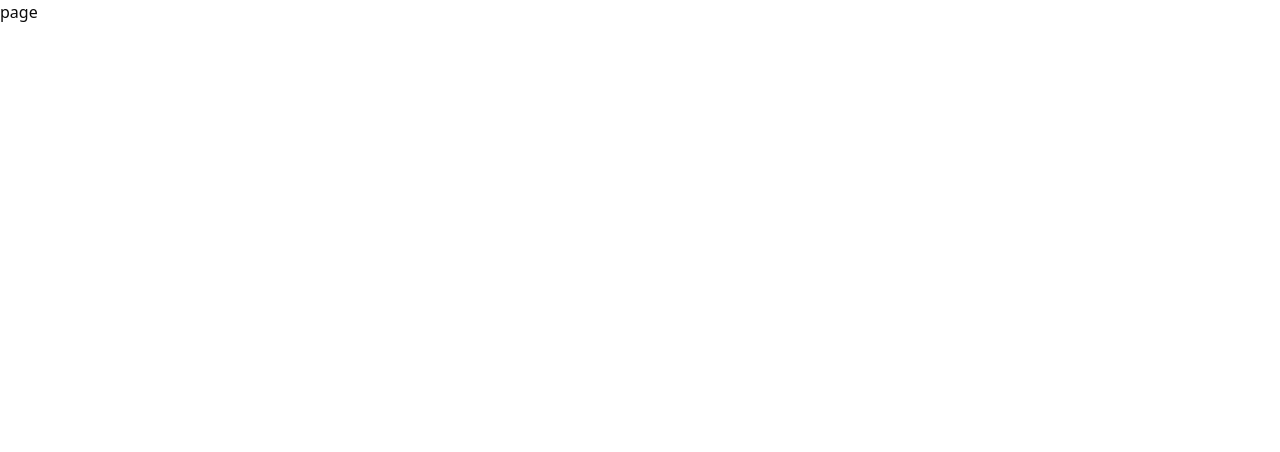
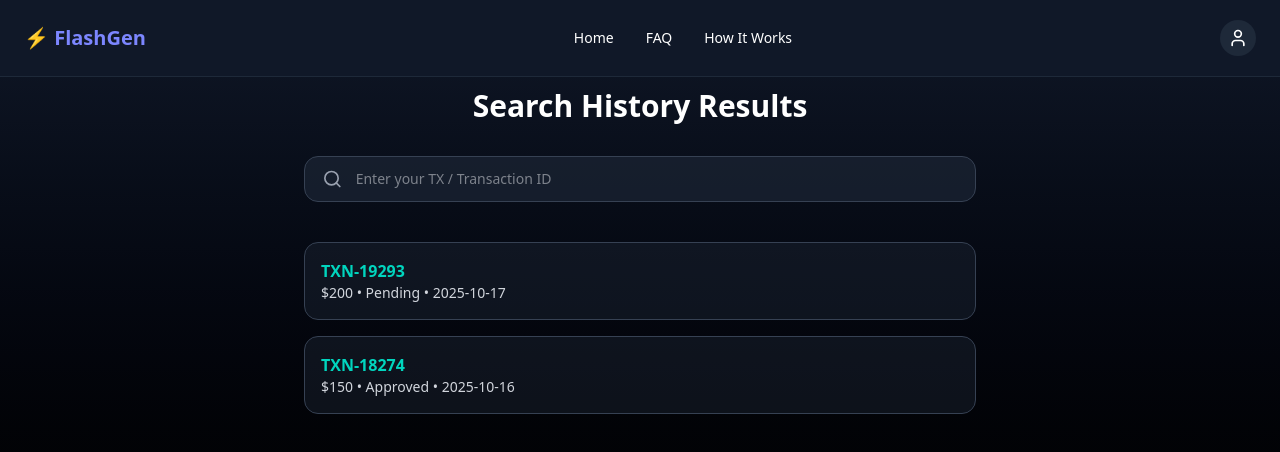
Before and after one commit to bishal312/FlashGenerator, a Next.js app: page /order-history in a window 1280 px wide. Shown: the top 452 px of the page. Built offline with nearby package versions, Linux system fonts and the light colour scheme.

Commit message:
Order History

```diff
--- a/app/order-history/page.tsx
+++ b/app/order-history/page.tsx
@@ -1,7 +1,13 @@
+import Navbar from "@/modules/Navbar/Navbar";
+import OrderHistory from "@/modules/OrderHistroy";
 import React from "react";
 
 const page = () => {
-  return <div>page</div>;
+  return (
+    <>
+      <Navbar />
+      <OrderHistory /></>
+  );
 };
 
 export default page;
--- /dev/null
+++ b/modules/OrderDetails.tsx
@@ -0,0 +1,51 @@
+"use client"
+import { X } from "lucide-react";
+
+interface Order {
+  id: string;
+  amount: string | number;
+  status: string;
+  date: string
+}
+
+interface OrderDetailsProps {
+  order: Order
+  onClose: () => void;
+}
+
+export default function OrderDetails({ order, onClose }:OrderDetailsProps) {
+  return (
+    <div className="fixed inset-0 bg-black/60 flex justify-center items-center z-50">
+      <div className="bg-gray-900 border border-gray-700 rounded-2xl p-6 w-[90%] sm:w-[50%] shadow-2xl">
+        <div className="flex justify-between items-center mb-4">
+          <h2 className="text-xl font-bold text-indigo-400">Order Details</h2>
+          <button onClick={onClose}>
+            <X className="text-gray-400 hover:text-white transition" />
+          </button>
+        </div>
+        <div className="space-y-3 text-gray-300 text-sm">
+          <p>
+            <span className="font-semibold text-white">Transaction ID:</span>{" "}
+            {order.id}
+          </p>
+          <p>
+            <span className="font-semibold text-white">Amount:</span>{" "}
+            {order.amount}
+          </p>
+          <p>
+            <span className="font-semibold text-white">Status:</span>{" "}
+            {order.status}
+          </p>
+          <p>
+            <span className="font-semibold text-white">Date:</span>{" "}
+            {order.date}
+          </p>
+          <p className="text-gray-400 italic">
+            “This transaction is verified through the FlashGen system. Please
+            ensure you entered the correct TX hash.”
+          </p>
+        </div>
+      </div>
+    </div>
+  )
+}
--- /dev/null
+++ b/modules/OrderHistroy.tsx
@@ -0,0 +1,68 @@
+"use client";
+import { Search } from "lucide-react";
+import { useState } from "react";
+import OrderDetails from "./OrderDetails";
+
+interface Order {
+  id: string;
+  amount: string | number;
+  status: string;
+  date: string;
+}
+
+export default function OrderHistory() {
+  const [query, setQuery] = useState<string>("");
+  const [selectedOrder, setSelectedOrder] = useState<Order | null>(null);
+
+  const orders = [
+    { id: "TXN-19293", amount: "$200", status: "Pending", date: "2025-10-17" },
+    { id: "TXN-18274", amount: "$150", status: "Approved", date: "2025-10-16" },
+  ];
+
+  const filtered = orders.filter((o) =>
+    o.id.toLowerCase().includes(query.toLowerCase())
+  );
+
+  return (
+    <div className="min-h-screen bg-gradient-to-b from-gray-900 to-black text-white px-6 sm:px-8 py-12">
+      <h1 className="text-2xl mt-10 sm:text-3xl font-bold text-center mb-8">
+        Search History Results
+      </h1>
+      {/*search bar*/}
+      <div className="max-w-2xl mx-auto mb-10">
+        <div className="flex items-center bg-gray-800/60 border border-gray-700 rounded-xl px-4 py-3">
+          <Search className="text-gray-400 w-6 h-5 mr-3" />
+          <input
+            type="text"
+            placeholder="Enter your TX / Transaction ID"
+            value={query}
+            onChange={(e) => setQuery(e.target.value)}
+            className="w-full bg-transparent focus:outline-none text-sm text-gray-200"
+          />
+        </div>
+      </div>
+      <div className="max-w-2xl mx-auto space-y-4">
+        {filtered.length > 0 ? (
+          filtered.map((order) => (
+            <button key={order.id}
+              onClick={() => setSelectedOrder(order)} className="w-full text-left bg-gray-800/40 hover:bg-gray-800/70 border border-gray-700 rounded-xl p-4 transition-all"
+            >
+              <p className="font-semibold text-teal-400">{order.id}</p>
+              <p className="text-gray-300 text-sm">
+                {order.amount} • {order.status} • {order.date}
+              </p>
+            </button>
+          ))
+        ) : (
+          <p className="text-center text-gray-400">No history results found.</p>
+        )}
+      </div>
+      {
+        selectedOrder && (
+          <OrderDetails order={selectedOrder} onClose={() => setSelectedOrder(null)} />
+        )
+      }
+    </div>
+  )
+
+}
```
